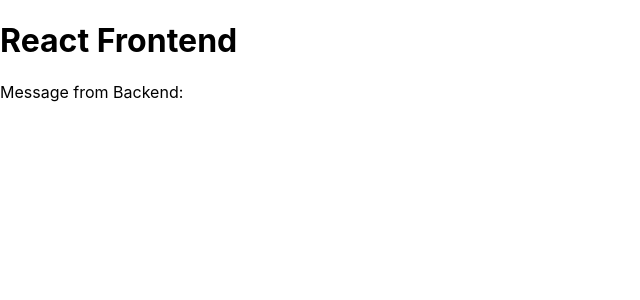
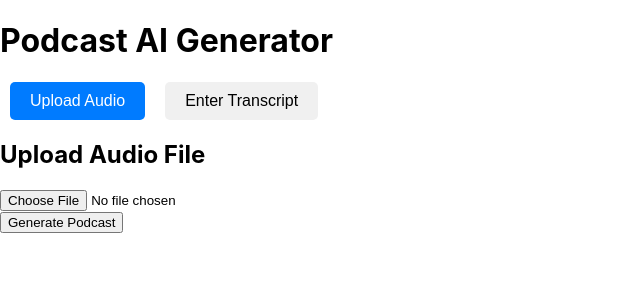
Before and after one commit to 2025-L3/podcastify, a React (Create React App) app in the folder frontend/: page / in a window 1280 px wide. Shown: the top 300 px of the page, without its empty margins (0-640 px from the left). Built offline with nearby package versions, Linux system fonts and the light colour scheme; no server answers.

Commit message:
basic ui - ok

```diff
--- a/frontend/package.json
+++ b/frontend/package.json
@@ -7,6 +7,7 @@
     "cra-template": "1.2.0",
     "react": "^19.0.0",
     "react-dom": "^19.0.0",
+    "react-player": "^2.16.0",
     "react-scripts": "5.0.1"
   },
   "scripts": {
@@ -32,5 +33,8 @@
       "last 1 firefox version",
       "last 1 safari version"
     ]
+  },
+  "devDependencies": {
+    "web-vitals": "^4.2.4"
   }
 }
--- a/frontend/src/App.css
+++ b/frontend/src/App.css
@@ -1,38 +1,23 @@
-.App {
-  text-align: center;
+toggle-buttons {
+  margin: 20px 0;
 }
 
-.App-logo {
-  height: 40vmin;
-  pointer-events: none;
+.toggle-buttons button {
+  padding: 10px 20px;
+  margin: 0 10px;
+  font-size: 16px;
+  cursor: pointer;
+  border: none;
+  border-radius: 5px;
+  background-color: #f0f0f0;
+  transition: background-color 0.3s ease;
 }
 
-@media (prefers-reduced-motion: no-preference) {
-  .App-logo {
-    animation: App-logo-spin infinite 20s linear;
-  }
-}
-
-.App-header {
-  background-color: #282c34;
-  min-height: 100vh;
-  display: flex;
-  flex-direction: column;
-  align-items: center;
-  justify-content: center;
-  font-size: calc(10px + 2vmin);
+.toggle-buttons button.active {
+  background-color: #007bff;
   color: white;
 }
 
-.App-link {
-  color: #61dafb;
+.toggle-buttons button:hover {
+  background-color: #ddd;
 }
-
-@keyframes App-logo-spin {
-  from {
-    transform: rotate(0deg);
-  }
-  to {
-    transform: rotate(360deg);
-  }
-}
--- a/frontend/src/App.js
+++ b/frontend/src/App.js
@@ -1,25 +1,115 @@
-import React, { useState, useEffect } from 'react';
-import axios from 'axios';
+import React, { useState } from "react";
+import axios from "axios";
+import ReactPlayer from "react-player";
+import "./App.css";
 
-const App = () => {
-    const [message, setMessage] = useState('');
+function App() {
+  const [audioFile, setAudioFile] = useState(null);
+  const [transcript, setTranscript] = useState("");
+  const [transformedText, setTransformedText] = useState("");
+  const [audioUrl, setAudioUrl] = useState("");
+  const [loading, setLoading] = useState(false);
+  const [inputMode, setInputMode] = useState("audio"); // "audio" or "transcript"
 
-    useEffect(() => {
-        axios.get('http://localhost:8888/api')
-            .then((response) => {
-                setMessage(response.data.message);
-            })
-            .catch((error) => {
-                console.error('Error fetching data:', error);
-            });
-    }, []);
+  // Handle file upload
+  const handleFileUpload = async (e) => {
+    const file = e.target.files[0];
+    const formData = new FormData();
+    formData.append("audio", file);
 
-    return (
+    try {
+      const response = await axios.post("http://localhost:8888/upload-audio", formData);
+      console.log("File uploaded:", response.data.filePath);
+      setAudioFile(file);
+    } catch (error) {
+      console.error("Error uploading file:", error);
+    }
+  };
+
+  // Handle text transformation
+  const handleTransformText = async () => {
+    setLoading(true);
+    try {
+      const response = await axios.post("http://localhost:8888/transform-text", {
+        text: transcript,
+      });
+      setTransformedText(response.data.transformedText);
+    } catch (error) {
+      console.error("Error transforming text:", error);
+    } finally {
+      setLoading(false);
+    }
+  };
+
+  // Handle text-to-audio conversion
+  const handleTextToAudio = () => {
+    const utterance = new SpeechSynthesisUtterance(transformedText);
+    window.speechSynthesis.speak(utterance);
+  };
+
+  return (
+    <div className="App">
+      <h1 className="text-xl font-medium text-black dark:text-white">Podcast AI Generator</h1>
+
+      {/* Toggle Buttons */}
+      <div className="toggle-buttons">
+        <button
+          onClick={() => setInputMode("audio")}
+          className={inputMode === "audio" ? "active" : ""}
+        >
+          Upload Audio
+        </button>
+        <button
+          onClick={() => setInputMode("transcript")}
+          className={inputMode === "transcript" ? "active" : ""}
+        >
+          Enter Transcript
+        </button>
+      </div>
+
+      {/* Audio File Upload */}
+      {inputMode === "audio" && (
         <div>
-            <h1>React Frontend</h1>
-            <p>Message from Backend: {message}</p>
+          <h2>Upload Audio File</h2>
+          <input type="file" accept="audio/*" onChange={handleFileUpload} />
         </div>
-    );
-};
+      )}
+
+      {/* Transcript Input */}
+      {inputMode === "transcript" && (
+        <div>
+          <h2>Enter Transcript</h2>
+          <textarea
+            placeholder="Paste or type your transcript here..."
+            value={transcript}
+            onChange={(e) => setTranscript(e.target.value)}
+          />
+        </div>
+      )}
+
+      {/* Generate Podcast Button */}
+      <button onClick={handleTransformText} disabled={loading}>
+        {loading ? "Generating..." : "Generate Podcast"}
+      </button>
+
+      {/* Transformed Text Output */}
+      {transformedText && (
+        <div>
+          <h2>Generated Podcast Script</h2>
+          <p>{transformedText}</p>
+          <button onClick={handleTextToAudio}>Listen to Podcast</button>
+        </div>
+      )}
+
+      {/* Podcast Player */}
+      {audioUrl && (
+        <div>
+          <h2>Podcast Player</h2>
+          <ReactPlayer url={audioUrl} controls />
+        </div>
+      )}
+    </div>
+  );
+}
 
 export default App;
```
Also changed, not shown: 1 other file (tests, documents, lock files or other folders).
